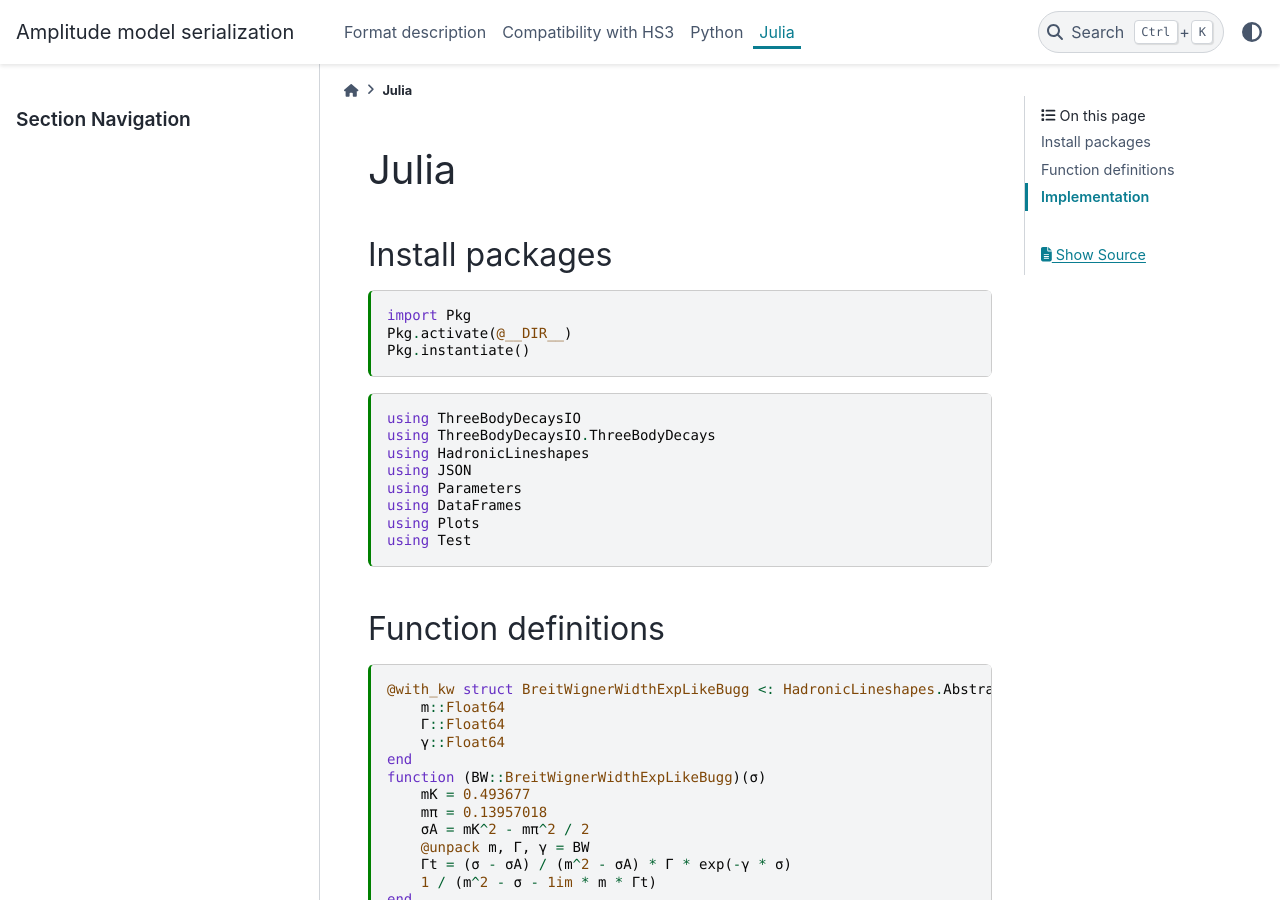
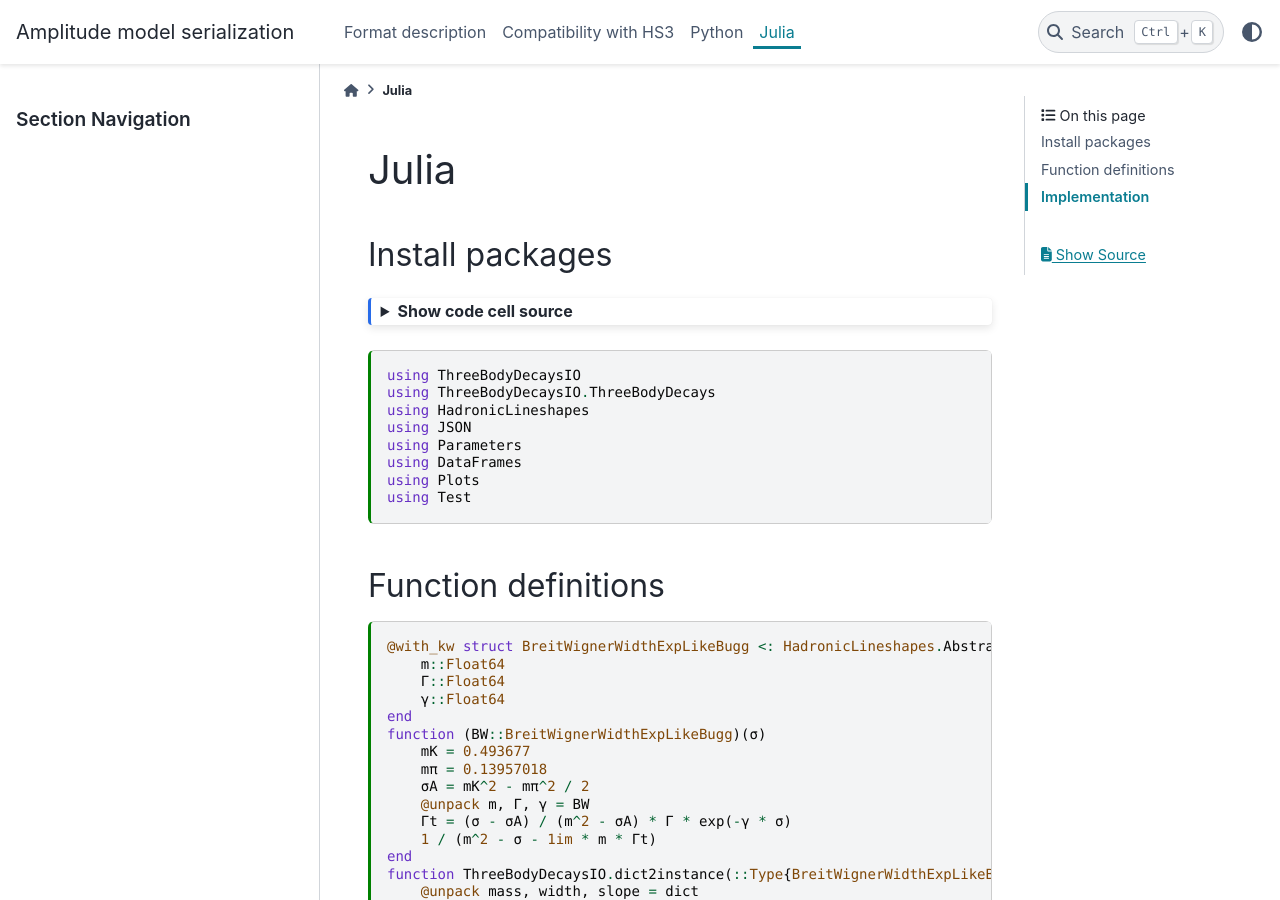
Before and after one commit to RUB-EP1/amplitude-serialization, a Sphinx documentation site: the page built from docs/julia/lc2pkpi.md, in a window 1280 px wide and 900 px high. Built offline with Sphinx 7.4.7 and the PyData theme 0.15.4, drawn with Linux system fonts in a browser that asks for light colours; some of the changed lines change nothing that is shown.

Commit message:
DOC: remove environment activation cell

````diff
--- a/docs/julia/lc2pkpi.md
+++ b/docs/julia/lc2pkpi.md
@@ -10,6 +10,7 @@ kernelspec:
 ## Install packages
 
 ```{code-cell} julia
+:tags: [hide-input, remove-output]
 import Pkg
 Pkg.activate(@__DIR__)
 Pkg.instantiate()
````
